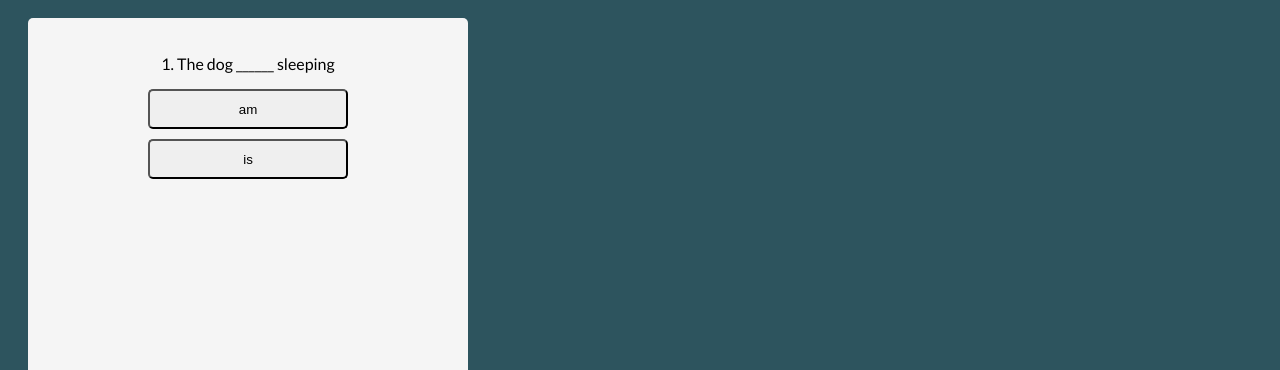
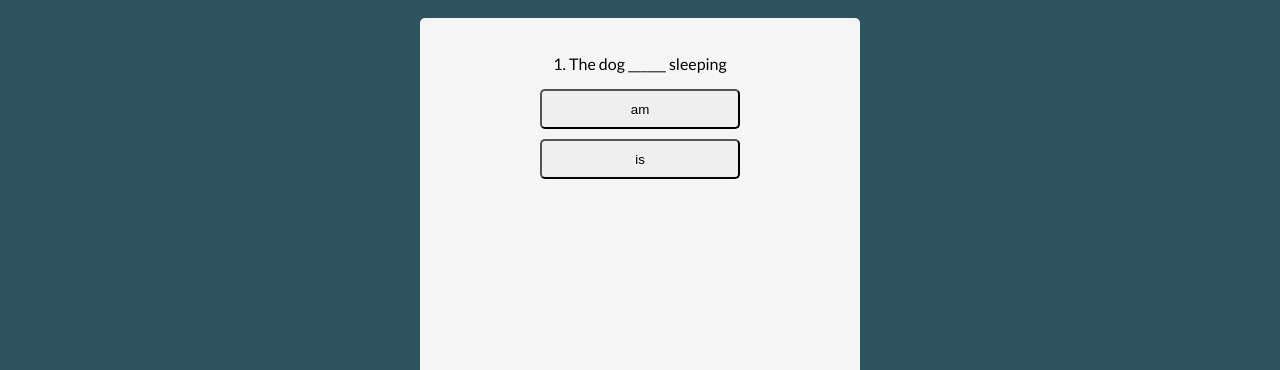
Before and after one commit to StephenPhilipOFlynn/EnglishGrammarGame, a plain HTML site: page index.html in a window 1280 px wide. Both pictures are taken after a click on the button "Let's go!". Shown: the part 430-800 px from the top of the page. Drawn offline with Linux system fonts and the light colour scheme.

Commit message:
centralise question div. shorten white space at end

```diff
--- a/assets/css/style.css
+++ b/assets/css/style.css
@@ -32,7 +32,7 @@ body {
     background-color: whitesmoke;
     border-radius: 5px;
     padding: 20px;
-    margin: 20px;
+    margin: 0 auto 20px;
     text-align: center;
     display: none;
     color: black;
--- a/assets/js/script.js
+++ b/assets/js/script.js
@@ -370,7 +370,6 @@ function displayNextQuestion() {
 function displayResult() {
   result.textContent = "Congrats you have finished the quiz!"
   startAgain.style.display = "block";
-  startAgain.addEventListener("click", startQuiz);
   debugger
   // add play again function option here //
 }
@@ -391,3 +390,5 @@ function chooseAnswer(i) {
 // Start quiz on click of yes button
 
 ready.addEventListener("click", startQuiz);
+// event listener to reset
+startAgain.addEventListener("click", startQuiz);
--- a/index.html
+++ b/index.html
@@ -20,7 +20,6 @@
         <img src="assets/images/unsplash9-ian-schneider-TamMbr4okv4-unsplash-min.jpg" alt="Picture of art saying passion got us here">
         <img src="assets/images/unsplash10-brooke-cagle-g1Kr4Ozfoac-unsplash-min.jpg" alt="Group study session interrupted by joke">
     </div>
-        <body>
             <h1>How good is your English grammar?</h1>
             <h2 id="begin">Are you ready to begin?</h2>
             <button id="ready">Let's go!</button>
```
